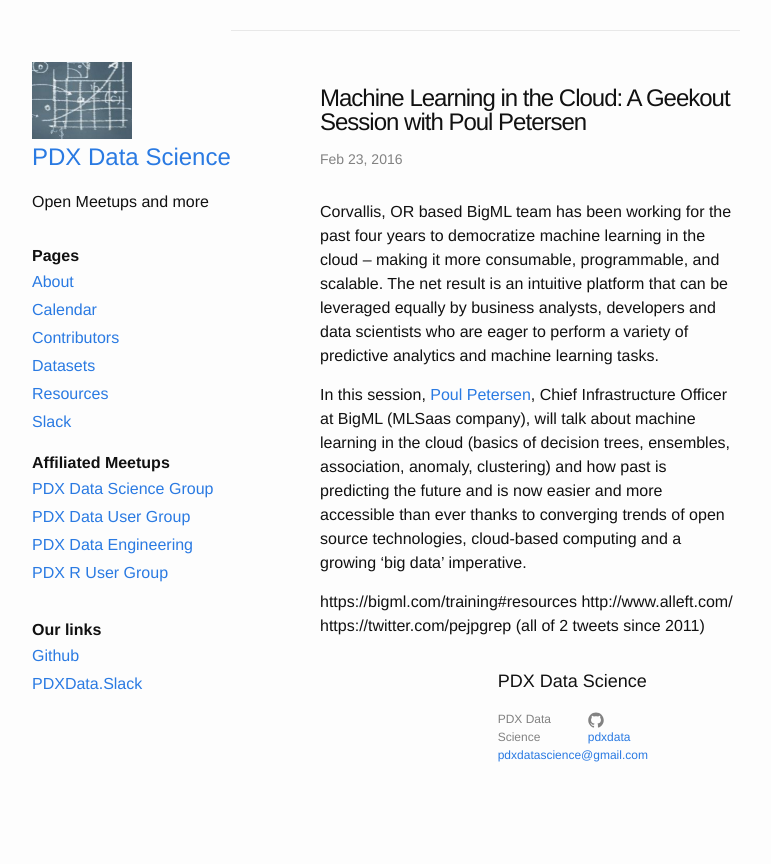
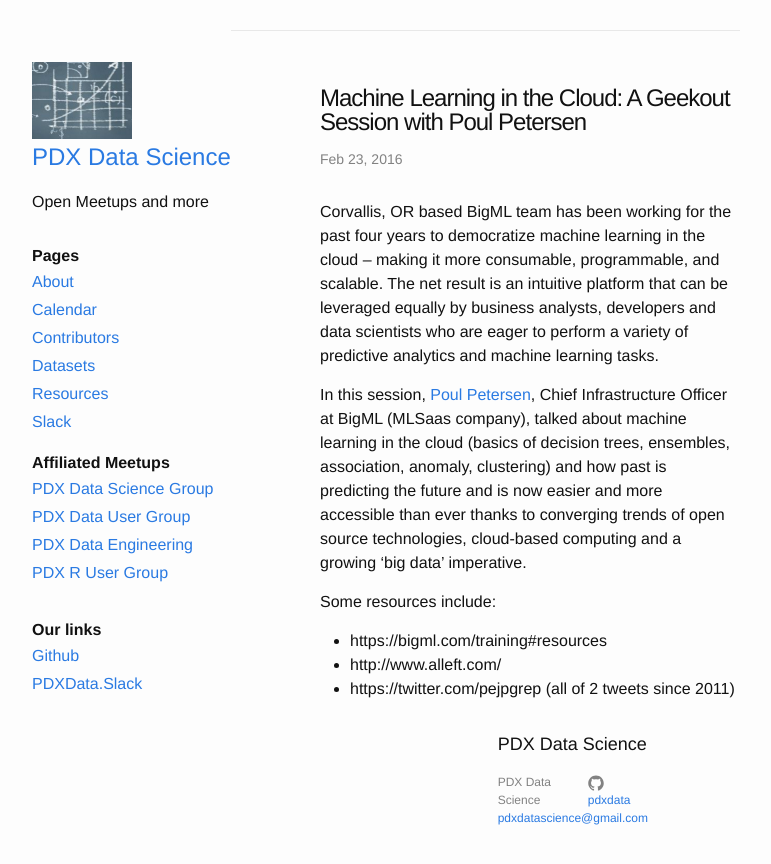
Before and after one commit to PdxData/pdxdata.github.io, a Jekyll site: the page built from _posts/2016-02-23-meetup.markdown, in a window 1280 px wide. Shown: the top 864 px of the page, without its empty margins (270-1041 px from the left). Built offline with Jekyll 4.4.1, drawn with Linux system fonts in a browser that asks for light colours.

Commit message:
format Poulsen

```diff
--- a/_posts/2016-02-23-meetup.markdown
+++ b/_posts/2016-02-23-meetup.markdown
@@ -8,8 +8,10 @@
 
 Corvallis, OR based BigML team has been working for the past four years to democratize machine learning in the cloud – making it more consumable, programmable, and scalable. The net result is an intuitive platform that can be leveraged equally by business analysts, developers and data scientists who are eager to perform a variety of predictive analytics and machine learning tasks.
 
-In this session, [Poul Petersen](https://www.linkedin.com/in/poul-petersen-9b236b), Chief Infrastructure Officer at BigML (MLSaas company), will talk about machine learning in the cloud (basics of decision trees, ensembles, association, anomaly, clustering) and how past is predicting the future and is now easier and more accessible than ever thanks to converging trends of open source technologies, cloud-based computing and a growing ‘big data' imperative.
+In this session, [Poul Petersen](https://www.linkedin.com/in/poul-petersen-9b236b), Chief Infrastructure Officer at BigML (MLSaas company), talked about machine learning in the cloud (basics of decision trees, ensembles, association, anomaly, clustering) and how past is predicting the future and is now easier and more accessible than ever thanks to converging trends of open source technologies, cloud-based computing and a growing ‘big data' imperative.
 
-https://bigml.com/training#resources
-http://www.alleft.com/
-https://twitter.com/pejpgrep (all of 2 tweets since 2011)
+Some resources include:
+
+* https://bigml.com/training#resources
+* http://www.alleft.com/
+* https://twitter.com/pejpgrep (all of 2 tweets since 2011)
```
